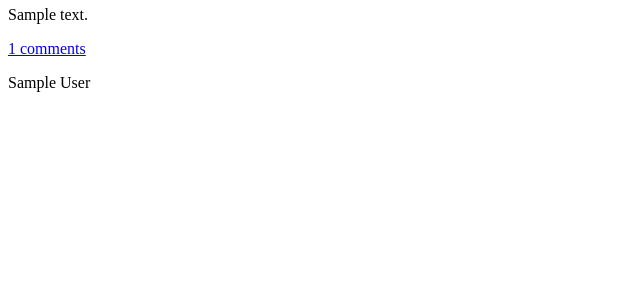
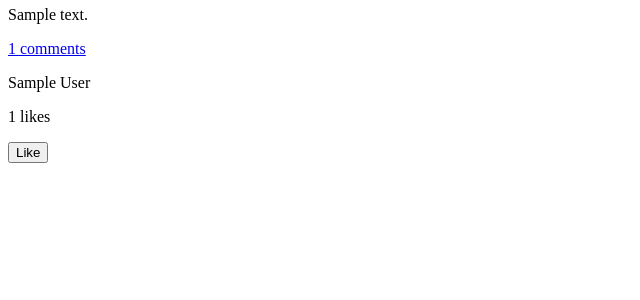
Before and after one commit to nualn/Py-forum, a Flask app: template src/templates/posts.html in a window 1280 px wide. Shown: the part 327-627 px from the top of the page, without its empty margins (0-640 px from the left). Run offline with Flask 2, Linux system fonts and the light colour scheme; the visitor is signed in with stand-in values (Sample User, id 1); the template is opened without the code that fills it: most values are stand-ins (such as "Sample title", 1, 10 or a date in 2020).

Commit message:
Add likes to posts page

```diff
--- a/src/templates/posts.html
+++ b/src/templates/posts.html
@@ -20,6 +20,22 @@
             <p>{{ post.body }}</p>
             <a href="/forums/{{forum.id}}/posts/{{ post.id }}/comments">{{ post.comment_count }} comments</a>
             <p> {{ post.author }} </p>
+            <p>
+                {{ post.like_count }} likes
+                {% if session.user_id %}
+                    {% if post.liked_by_curr_user %}
+                        <form action="/forums/{{forum.id}}/posts/{{post.id}}/unlike" method="POST">
+                            <input type="submit"  value="Unlike">
+                            <input type="hidden" name="csrf_token" value="{{ session.csrf_token }}">
+                        </form>
+                    {% else %}
+                        <form action="/forums/{{forum.id}}/posts/{{post.id}}/like" method="POST">
+                            <input type="submit"  value="Like">
+                            <input type="hidden" name="csrf_token" value="{{ session.csrf_token }}">
+                        </form>
+                    {% endif %}
+                {% endif %}
+            </p>
         </div>
     {% endfor %}
 {% endblock %}
```
